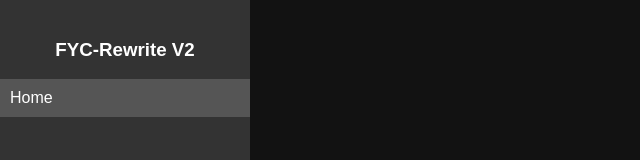
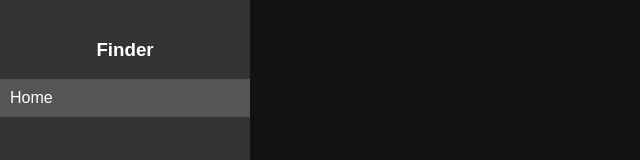
Before and after one commit to HttpAnimation/Finder, a plain HTML site: page Templates/Template.html in a window 1280 px wide. Shown: the top 160 px of the page, without its empty margins (0-640 px from the left). Drawn offline with Linux system fonts and the light colour scheme; files that its build step writes are made by us from their sources.

Commit message:
template

```diff
--- a/Templates/Template.html
+++ b/Templates/Template.html
@@ -3,12 +3,12 @@
 <head>
     <meta charset="UTF-8">
     <meta name="viewport" content="width=device-width, initial-scale=1.0">
-    <title>FYC-Rewrite V2</title>
+    <title>Finder</title>
     <link rel="stylesheet" href="styles.css">
 </head>
 <body>
     <div id="sidebar">
-        <center><h3>FYC-Rewrite V2</h3></center>
+        <center><h3>Finder</h3></center>
         <a href="index.html" class="movie-button">Home</a>
     </div>
 
```
